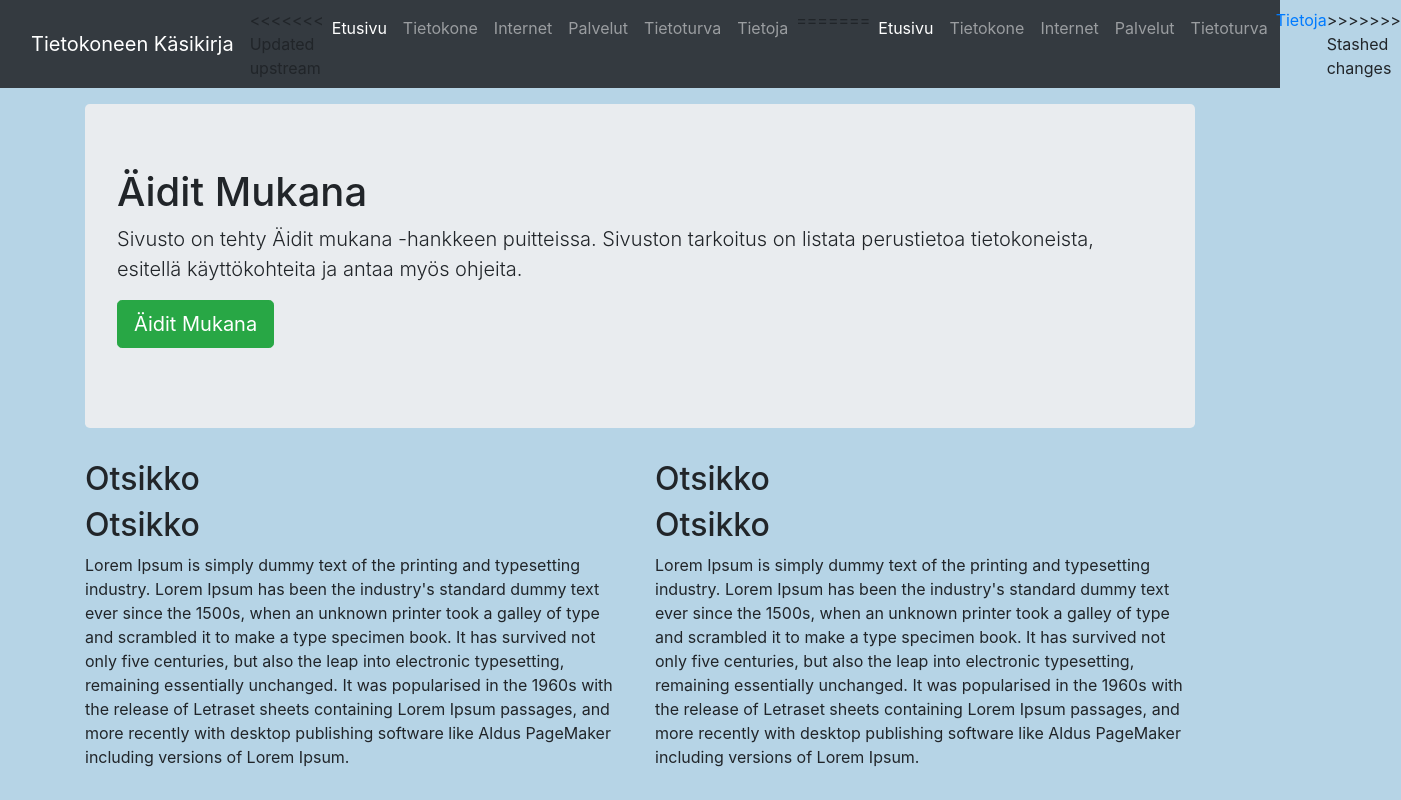
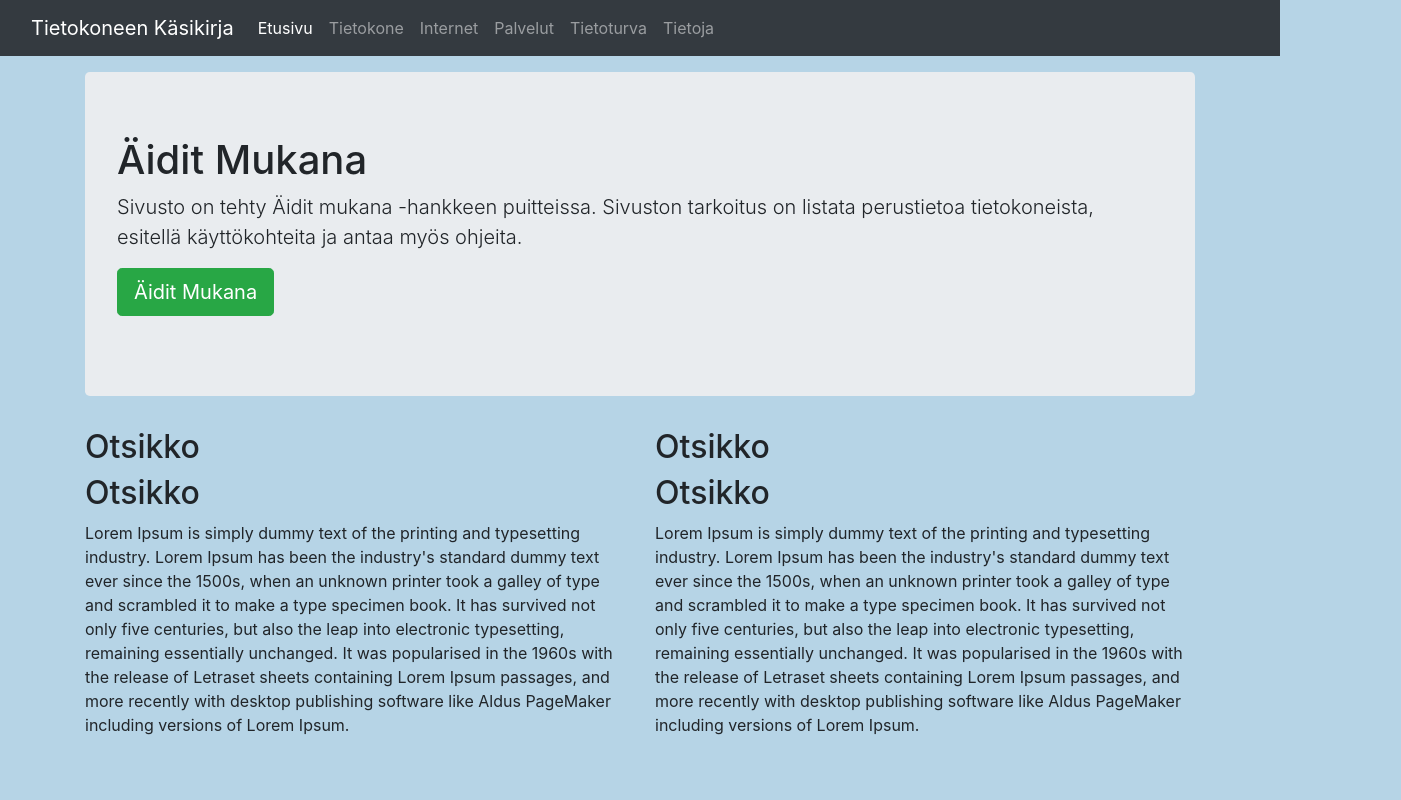
Before and after one commit to vandat19/vandat19.github.io, a plain HTML site: page index.html in a window 1280 px wide. Shown: the whole page, 1401 px wide, since content can reach past the window. Drawn offline with Linux system fonts and the light colour scheme.

Commit message:
fixed some errors

```diff
--- a/index.html
+++ b/index.html
@@ -23,21 +23,13 @@
                 </button>
                 <div class="collapse navbar-collapse" id="navbarCollapse">
                     <div class="navbar-nav">
-<<<<<<< Updated upstream
                         <a href="index.html" class="nav-item nav-link active">Etusivu</a>
                         <a href="tietokone.html" class="nav-item nav-link">Tietokone</a>
                         <a href="index.html" class="nav-item nav-link">Internet</a>
                         <a href="index.html" class="nav-item nav-link">Palvelut</a>
                         <a href="index.html" class="nav-item nav-link">Tietoturva</a>
                         <a href="about.html" class="nav-item nav-link">Tietoja</a>
-=======
-                        <a href="#" class="nav-item nav-link active">Etusivu</a>
-                        <a href="#" class="nav-item nav-link">Tietokone</a>
-                        <a href="#" class="nav-item nav-link">Internet</a>
-                        <a href="#" class="nav-item nav-link">Palvelut</a>
-                        <a href="#" class="nav-item nav-link">Tietoturva</a>
-                        <a href="#" class="Markus">Tietoja</a>
->>>>>>> Stashed changes
+
                     </div>
 
                 </div>
```
Also changed, not shown: tietokone.html (+1 -3 lines).
